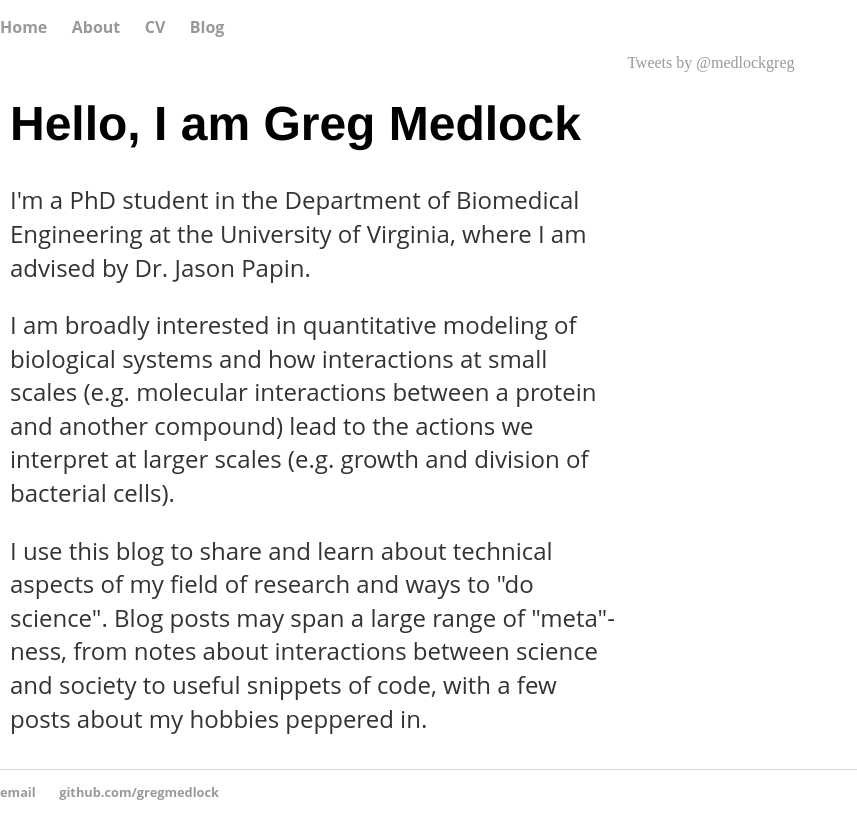
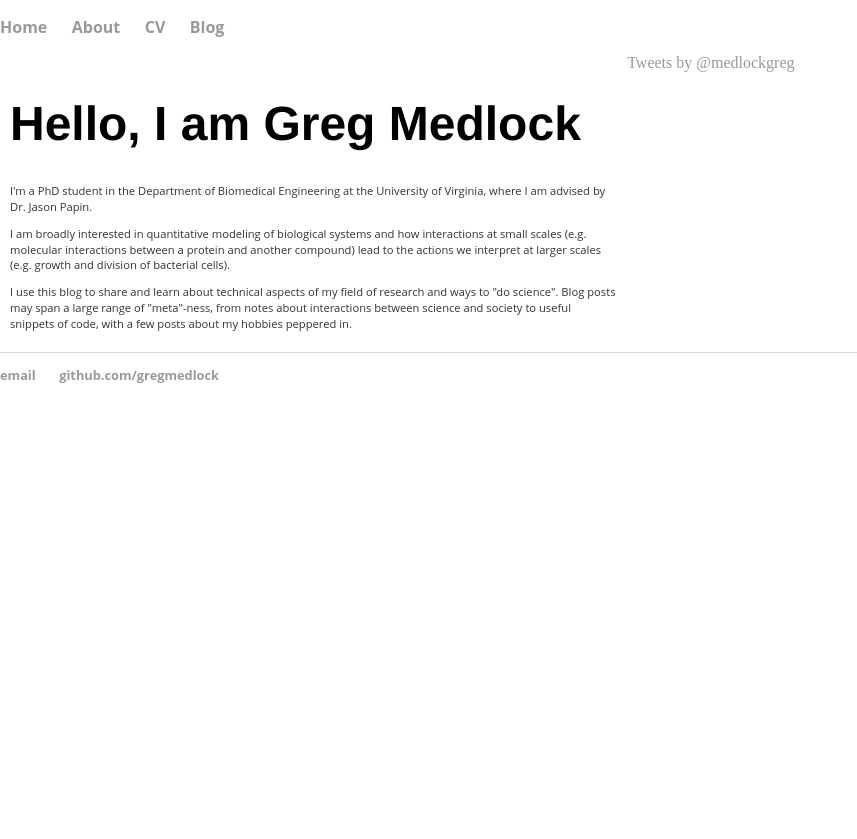
Before and after one commit to gregmedlock/gregmedlock.github.io, a Jekyll site: the page built from index.html, in a window 1280 px wide. Shown: the top 839 px of the page, without its empty margins (0-857 px from the left). Built offline with Jekyll 4.4.1, drawn with Linux system fonts in a browser that asks for light colours; comment, search, counter and statistics services are not loaded.

Commit message:
lowering default paragraph font size

```diff
--- a/css/main.css
+++ b/css/main.css
@@ -26,7 +26,7 @@ h1 {
 }
 p {
     font-family:'Open Sans', 'Helvetica', 'Arial', 'Sans-Serif';
-    font-size: 1.5em;
+    font-size: 0.7em;
     line-height: 1.4em;
     color: #333;
 }
```
